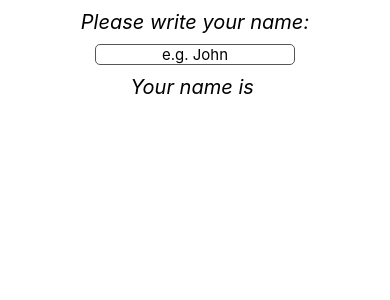
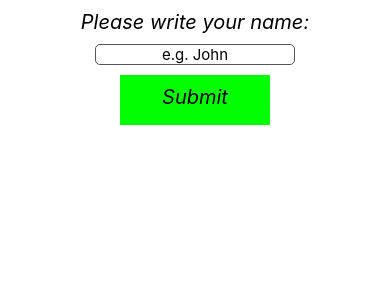
Before and after one commit to nduytung/React_Native_Tutorial, a React Native app: screen / in a window 390 px wide. Shown: the top 300 px of the page. Built offline with nearby package versions, Linux system fonts and the light colour scheme.

Commit message:
done lesson 12

```diff
--- a/App.js
+++ b/App.js
@@ -10,14 +10,20 @@ import {
   FlatList,
   SectionList,
   TextInput,
+  TouchableOpacity,
+  TouchableWithoutFeedback,
+  Pressable,
 } from 'react-native';
 
 //hàm này sẽ render ra tất cả các nội dung hiển thị
 const App = () => {
   const [name, setName] = useState('');
+  const [submitted, setSubmitted] = useState(false);
 
+  const onPressHandler = () => {
+    setSubmitted(!submitted);
+  };
   return (
-    //phan nay danh cho SectionList
     <View style={styles.body}>
       <Text style={styles.text}> Please write your name: </Text>
       <TextInput
@@ -28,7 +34,46 @@ const App = () => {
         placeholder="e.g. John"
         onChangeText={value => setName(value)}
       />
-      <Text style={styles.text}> Your name is {name} </Text>
+
+      {/* <Button title={submitted ? 'Clear' : 'Submit'} onPress={onPressHandler} /> */}
+
+      {/* <TouchableOpacity
+        activeOpacity={0.5}
+        style={styles.button}
+        onPress={onPressHandler}>
+        <Text style={styles.text}> {submitted ? 'Clear' : 'Submit'} </Text>
+      </TouchableOpacity> */}
+
+      {/* <TouchableHighlight
+        activeOpacity={0.5}
+        style={styles.button}
+        onPress={onPressHandler}>
+        <Text style={styles.text}> {submitted ? 'Clear' : 'Submit'} </Text>
+      </TouchableHighlight> */}
+
+      {/*
+      <TouchableWithoutFeedback onPress={onPressHandler}>
+        <View style={styles.button}>
+          <Text style={styles.text}> {submitted ? 'Clear' : 'Submit'} </Text>
+        </View>
+      </TouchableWithoutFeedback> */}
+
+      <Pressable
+        delayLongPress={2000}
+        hitSlop={{top: 10, bottom: 10, left: 10, right: 10}}
+        android_ripple={{color: 'dodgerblue'}}
+        style={({pressed}) => [
+          {
+            backgroundColor: pressed ? 'white' : 'lime',
+          },
+          styles.button,
+        ]}
+        onPress={onPressHandler}>
+        <Text style={styles.text}> {submitted ? 'Clear' : 'Submit'} </Text>
+      </Pressable>
+      {submitted ? (
+        <Text style={styles.text}> You are registered as {name} </Text>
+      ) : null}
     </View>
   );
 };
@@ -63,6 +108,13 @@ const styles = StyleSheet.create({
     fontSize: 15,
     borderWidth: 1,
     textAlign: 'center',
+    marginBottom: 10,
+  },
+
+  button: {
+    width: 150,
+    height: 50,
+    alignItems: 'center',
   },
 });
 
```
